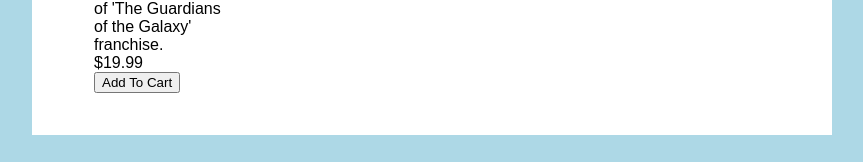
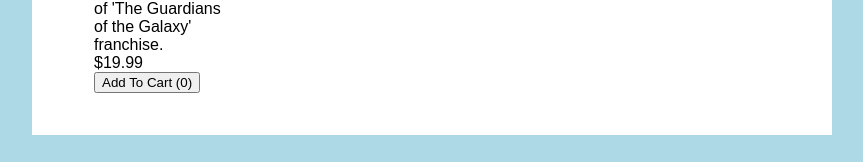
Before and after one commit to mini-militant/online-shopping-cart, a React (Create React App) app: page / in a window 1280 px wide. Shown: the part 485-647 px from the top of the page, without its empty margins (208-1071 px from the left). Built offline with nearby package versions, Linux system fonts and the light colour scheme.

Commit message:
3 files modified

```diff
--- a/features/cart/index.js
+++ b/features/cart/index.js
@@ -0,0 +1,14 @@
+import React from 'react'
+
+import {connect} from 'react-redux'
+
+export const cartItemsWithQuantity = (cartItems) =>{
+  return cartItems.reduce((acc,item)=>{
+    const filteredItem = acc.filter(item2=>item2.id===item.id)[0]
+    filteredItem!==undefined
+      ? filteredItem.quantity++
+      : acc.push({...item,quantity:1})
+  },[])
+}
+
+export default cartItemsWithQuantity
--- a/features/productListing/index.js
+++ b/features/productListing/index.js
@@ -1,6 +1,7 @@
 import React from 'react'
 import ProductListItem from './productListItem'
 import {connect} from 'react-redux'
+import cartItemsWithQuantity from '../cart/index'
 
 function ProductListing(props){
   return(
@@ -11,7 +12,9 @@
       props.products.map(product=>(
         <ProductListItem
         addToCart={props.addToCart}
-        product={product}/>
+        product={product}
+        cart={cartItemsWithQuantity(props.cart)}
+        />
       ))
     }
     </div>
--- a/features/productListing/productListItem.js
+++ b/features/productListing/productListItem.js
@@ -3,7 +3,7 @@
 
 
 function ProductListItem(props){
-
+  const thisItemInCart = props.cart.filter(item=> item.id === props.product.id)[0]
   return(
     <div className="product-list-item">
       <h1>{props.product.name}</h1>
@@ -15,7 +15,10 @@
       <div>{props.product.description}</div>
       <div>${props.product.price}</div>
       <div>
-        <button onClick={()=>props.addToCart(props.product)}>Add To Cart </button>
+        <button onClick={()=>props.addToCart(props.product)}>
+        Add To Cart ({
+          (thisItemInCart && thisItemInCart.quantity) || 0
+        })</button>
       </div>
     </div>
   )
```
